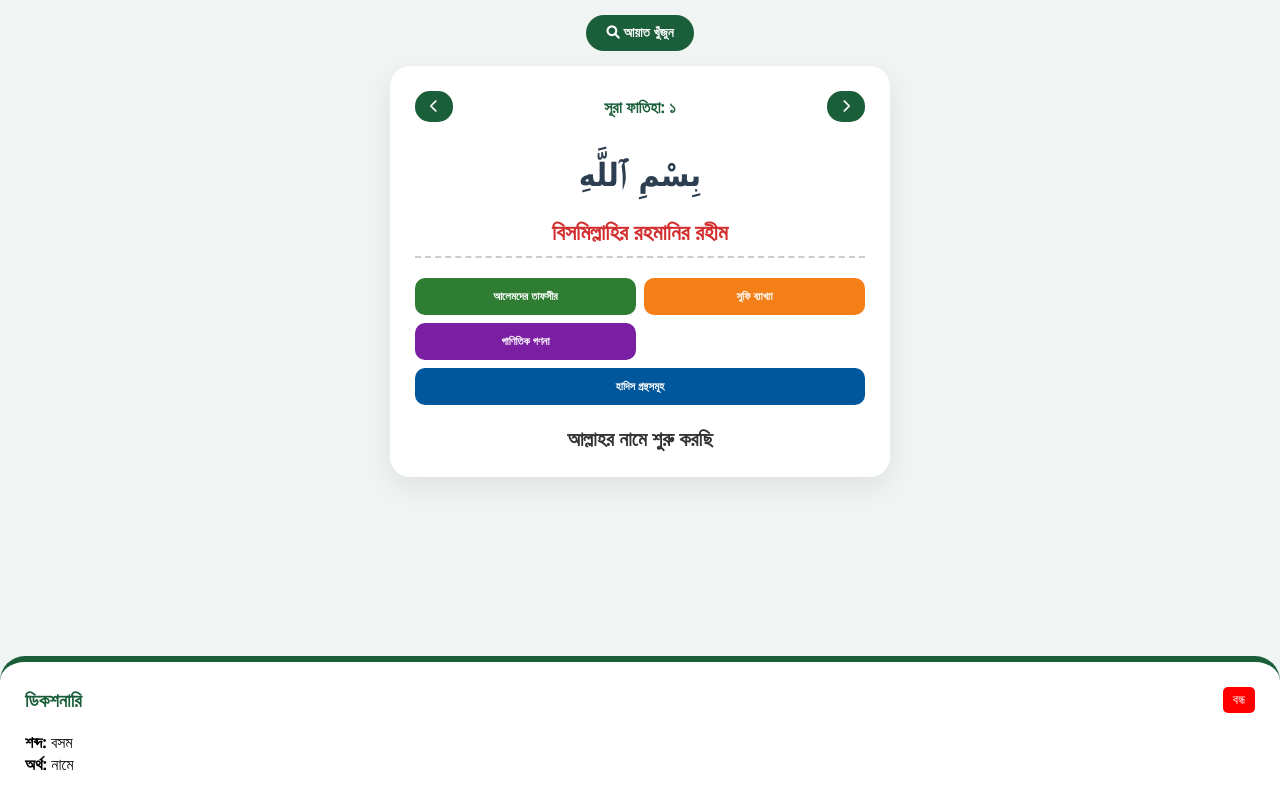
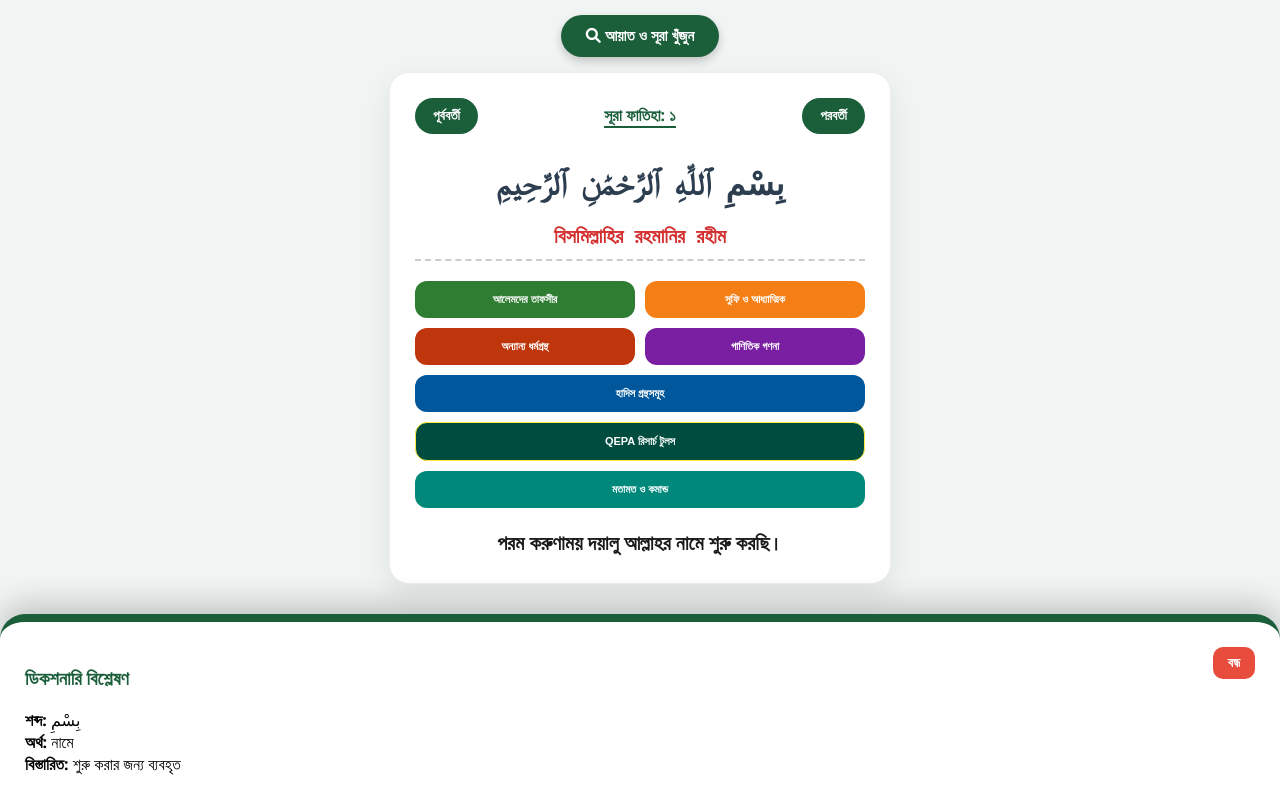
Before and after one commit to mosharrofkorem-boop/quran-project, a plain HTML site: page surah-fatiha.html in a window 1280 px wide. Both pictures are taken after a click on the element "بِسْمِ". Drawn offline with Linux system fonts and the light colour scheme.

Commit message:
Update surah-fatiha.html

```diff
--- a/surah-fatiha.html
+++ b/surah-fatiha.html
@@ -6,139 +6,159 @@
     <title>আল-কোরআন স্মার্ট রিসার্চ আর্কাইভ</title>
     <link rel="stylesheet" href="https://cdnjs.cloudflare.com/ajax/libs/font-awesome/6.0.0/css/all.min.css">
     <style>
-        :root { --primary: #1a5e3a; --bg: #f0f4f2; }
-        body { font-family: 'Segoe UI', Tahoma, Geneva, Verdana, sans-serif; margin: 0; background: var(--bg); padding-bottom: 90px; }
+        :root { --primary: #1a5e3a; --hadith: #01579b; --bg: #f0f4f2; }
+        body { font-family: 'Segoe UI', Arial, sans-serif; margin: 0; background: var(--bg); padding-bottom: 90px; }
 
-        /* সার্চ প্যানেল ডিজাইন */
-        .search-trigger { text-align: center; margin: 15px; }
-        .search-btn { background: var(--primary); color: white; border: none; padding: 10px 20px; border-radius: 25px; cursor: pointer; font-weight: bold; }
+        /* সার্চ প্যানেল */
+        .search-container { text-align: center; margin: 15px; }
+        .search-toggle-btn { background: var(--primary); color: white; border: none; padding: 12px 25px; border-radius: 30px; cursor: pointer; font-weight: bold; font-size: 15px; box-shadow: 0 4px 10px rgba(0,0,0,0.2); }
 
-        #search-panel { display: none; background: white; padding: 20px; margin: 0 15px 15px; border-radius: 15px; box-shadow: 0 5px 15px rgba(0,0,0,0.1); }
-        .search-input { width: 90%; padding: 10px; margin: 5px 0; border: 1px solid #ddd; border-radius: 8px; text-align: center; }
+        #search-panel { display: none; background: white; padding: 20px; margin: 0 15px 15px; border-radius: 15px; box-shadow: 0 10px 25px rgba(0,0,0,0.1); border: 1px solid #ddd; }
+        .search-input { width: 90%; padding: 12px; margin: 8px 0; border: 1px solid #ccc; border-radius: 10px; text-align: center; font-size: 14px; }
 
-        /* আয়াত কার্ড */
-        .card { background: white; border-radius: 20px; padding: 25px; margin: 10px auto; max-width: 450px; box-shadow: 0 10px 30px rgba(0,0,0,0.08); }
+        /* মেইন কার্ড */
+        .card { background: white; border-radius: 20px; padding: 25px; margin: 10px auto; max-width: 450px; box-shadow: 0 10px 30px rgba(0,0,0,0.08); border: 1px solid #eee; }
 
         .nav-controls { display: flex; justify-content: space-between; align-items: center; margin-bottom: 20px; }
-        .nav-btn { background: var(--primary); color: white; border: none; padding: 8px 15px; border-radius: 15px; cursor: pointer; }
+        .nav-btn { background: var(--primary); color: white; border: none; padding: 10px 18px; border-radius: 20px; cursor: pointer; font-weight: bold; }
+        .verse-title { font-weight: bold; color: var(--primary); font-size: 16px; border-bottom: 2px solid var(--primary); }
 
-        .arabic-text { font-size: 32px; text-align: center; direction: rtl; line-height: 2; color: #2c3e50; font-weight: bold; }
-        .proun-text { font-size: 22px; color: #d32f2f; font-weight: bold; text-align: center; margin: 10px 0; border-bottom: 2px dashed #ccc; padding-bottom: 10px; }
+        /* টেক্সট ও টাচ */
+        .arabic-text { font-size: 32px; text-align: center; direction: rtl; line-height: 1.8; color: #2c3e50; font-weight: bold; }
+        .proun-text { font-size: 20px; color: #d32f2f; font-weight: bold; text-align: center; margin: 10px 0 20px; border-bottom: 2px dashed #ccc; padding-bottom: 10px; }
+        .touch { cursor: pointer; padding: 0 3px; transition: 0.2s; }
+        .touch:hover { background: #e8f5e9; border-radius: 5px; color: var(--primary); }
 
-        .touch { cursor: pointer; padding: 0 2px; }
-        .touch:hover { background: #e8f5e9; border-radius: 4px; }
+        /* বাটন গ্রিড (আপনার সব বাটন) */
+        .btn-grid { display: grid; grid-template-columns: 1fr 1fr; gap: 10px; margin: 20px 0; }
+        .btn { padding: 12px; border: none; border-radius: 12px; font-weight: bold; cursor: pointer; font-size: 11px; color: white; }
+        .btn-alem { background: #2e7d32; } .btn-sufi { background: #f57f17; }
+        .btn-faith { background: #bf360c; } .btn-math { background: #7b1fa2; }
+        .btn-hadith { background: var(--hadith); grid-column: span 2; }
+        .btn-qepa { background: #004d40; grid-column: span 2; border: 1px solid #ffeb3b; }
+        .btn-opinion { background: #00897b; grid-column: span 2; }
 
-        /* বাটন গ্রিড */
-        .btn-grid { display: grid; grid-template-columns: 1fr 1fr; gap: 8px; margin: 20px 0; }
-        .btn { padding: 12px; border: none; border-radius: 10px; font-weight: bold; cursor: pointer; font-size: 11px; color: white; }
-        .btn-alem { background: #2e7d32; } .btn-sufi { background: #f57f17; }
-        .btn-math { background: #7b1fa2; } .btn-hadith { background: #01579b; grid-column: span 2; }
+        .translation-box { font-size: 20px; font-weight: bold; text-align: center; color: #1a1a1a; line-height: 1.5; }
 
-        .translation-box { font-size: 20px; font-weight: bold; text-align: center; color: #333; }
+        /* পপ-আপ ডিকশনারি */
+        #info-box { position: fixed; bottom: 0; left: 0; right: 0; background: white; border-top: 8px solid var(--primary); padding: 25px; display: none; z-index: 5000; border-radius: 25px 25px 0 0; box-shadow: 0 -10px 30px rgba(0,0,0,0.2); }
+        .close-btn { float: right; background: #e74c3c; color: white; border: none; padding: 8px 15px; border-radius: 10px; cursor: pointer; font-weight: bold; }
 
-        /* পপ-আপ */
-        #info-box { position: fixed; bottom: 0; left: 0; right: 0; background: white; border-top: 6px solid var(--primary); padding: 25px; display: none; z-index: 5000; border-radius: 25px 25px 0 0; }
-        .close-btn { float: right; background: red; color: white; border: none; padding: 5px 10px; border-radius: 5px; cursor: pointer; }
+        .bottom-nav { position: fixed; bottom: 0; left: 0; right: 0; background: white; height: 75px; display: flex; justify-content: space-around; align-items: center; border-top: 1px solid #ddd; }
+        .nav-item { text-align: center; color: #757575; font-size: 12px; cursor: pointer; }
     </style>
 </head>
 <body>
 
-<div class="search-trigger">
-    <button class="search-btn" onclick="toggleSearch()"><i class="fas fa-search"></i> আয়াত খুঁজুন</button>
+<div class="search-container">
+    <button class="search-toggle-btn" onclick="toggleSearch()"><i class="fas fa-search"></i> আয়াত ও সূরা খুঁজুন</button>
 </div>
 
 <div id="search-panel">
-    <input type="text" class="search-input" id="surahNameSearch" placeholder="সূরার নাম লিখুন (উদা: ফাতিহা)">
-    <input type="text" class="search-input" id="verseSearch" placeholder="আয়াত নম্বর দিন (উদা: 1:5)">
-    <button class="search-btn" style="width: 100%; margin-top: 10px;" onclick="performSearch()">খুঁজুন</button>
+    <input type="text" class="search-input" id="surahSearch" placeholder="সূরার নাম (যেমন: ফাতিহা)">
+    <input type="text" class="search-input" id="verseSearch" placeholder="আয়াত (যেমন: 1:1)">
+    <button class="search-toggle-btn" style="width:100%; margin-top:10px;" onclick="runSearch()">সার্চ করুন</button>
 </div>
 
 <div class="card">
     <div class="nav-controls">
-        <button class="nav-btn" onclick="prevAyat()"><i class="fas fa-chevron-left"></i></button>
-        <div class="verse-title" id="verse-title" style="font-weight: bold; color: var(--primary);"></div>
-        <button class="nav-btn" onclick="nextAyat()"><i class="fas fa-chevron-right"></i></button>
+        <button class="nav-btn" onclick="prevAyat()">পূর্ববর্তী</button>
+        <div class="verse-title" id="verse-title"></div>
+        <button class="nav-btn" onclick="nextAyat()">পরবর্তী</button>
     </div>
 
+    <div id="ayat-content">
         <div class="arabic-text" id="arabic-display"></div>
         <div class="proun-text" id="proun-display"></div>
 
         <div class="btn-grid">
-        <button class="btn btn-alem" onclick="showPopup('তাফসীর', 'বিস্তারিত তাফসীর লোড হচ্ছে...')">আলেমদের তাফসীর</button>
-        <button class="btn btn-sufi" onclick="showPopup('সুফি', 'আধ্যাত্মিক মর্মার্থ...')">সুফি ব্যাখ্যা</button>
+            <button class="btn btn-alem" onclick="showPopup('তাফসীর', 'আলেমদের ব্যাখ্যা...')">আলেমদের তাফসীর</button>
+            <button class="btn btn-sufi" onclick="showPopup('সুফি', 'আধ্যাত্মিক মর্মার্থ...')">সুফি ও আধ্যাত্মিক</button>
+            <button class="btn btn-faith" onclick="showPopup('তুলনা', 'অন্যান্য ধর্মগ্রন্থ...')">অন্যান্য ধর্মগ্রন্থ</button>
             <button class="btn btn-math" onclick="showMath()">গাণিতিক গণনা</button>
             <button class="btn btn-hadith" onclick="showPopup('হাদিস', 'সহীহ হাদিসসমূহ...')">হাদিস গ্রন্থসমূহ</button>
+            <button class="btn btn-qepa" onclick="showPopup('QEPA', 'রিসার্চ টুলস...')">QEPA রিসার্চ টুলস</button>
+            <button class="btn btn-opinion" onclick="showOpinion()">মতামত ও কমান্ড</button>
         </div>
 
         <div class="translation-box" id="trans-display"></div>
     </div>
+</div>
+
+<div class="bottom-nav">
+    <div class="nav-item" onclick="location.reload()"><i class="fas fa-home"></i><br>হোম</div>
+    <div class="nav-item"><i class="fas fa-search"></i><br>সার্চ</div>
+    <div class="nav-item"><i class="fas fa-history"></i><br>হিস্ট্রি</div>
+</div>
 
 <div id="info-box">
     <button class="close-btn" onclick="closeBox()">বন্ধ</button>
-    <h3 id="box-title" style="margin-top: 0; color: var(--primary);"></h3>
+    <h3 id="box-title" style="color: var(--primary);"></h3>
     <div id="box-content"></div>
 </div>
 
 <script>
-    // ডেটাবেজ: এখানে একটি একটি করে আয়াত যোগ করবেন
     const ayatData = {
-        "1:1": { title: "সূরা ফাতিহা: ১", arabic: `<span class="touch" onclick="showDict('বসম', 'নামে')">بِسْمِ</span> <span class="touch" onclick="showDict('আল্লাহ', 'আল্লাহর')">ٱللَّهِ</span>`, proun: "বিসমিল্লাহির রহমানির রহীম", trans: "আল্লাহর নামে শুরু করছি", words: 4 },
-        "1:2": { title: "সূরা ফাতিহা: ২", arabic: `<span class="touch" onclick="showDict('হামদ', 'প্রশংসা')">ٱلْحَمْدُ</span> <span class="touch" onclick="showDict('লিল্লাহ', 'আল্লাহর জন্য')">لِلَّهِ</span>`, proun: "আলহামদুলিল্লাহি রব্বিল আলামীন", trans: "সকল প্রশংসা আল্লাহর জন্য", words: 4 }
+        "1:1": {
+            title: "সূরা ফাতিহা: ১",
+            arabic: `<span class="touch" onclick="showDict('بِسْمِ', 'নামে', 'শুরু করার জন্য ব্যবহৃত')">بِسْمِ</span> <span class="touch" onclick="showDict('ٱللَّهِ', 'আল্লাহর', 'সৃষ্টিকর্তার নাম')">ٱللَّهِ</span> <span class="touch" onclick="showDict('ٱلرَّحْمَٰنِ', 'করুণাময়', 'সবার জন্য দয়া')">ٱلرَّحْمَٰنِ</span> <span class="touch" onclick="showDict('ٱلرَّحِيمِ', 'দয়ালু', 'বিশেষ দয়া')">ٱلرَّحِيمِ</span>`,
+            proun: `<span class="touch" onclick="showDict('বিসমিল্লাহ', 'আল্লাহর নামে')">বিসমিল্লাহির</span> <span class="touch" onclick="showDict('রহমান', 'করুণাময়')">রহমানির</span> <span class="touch" onclick="showDict('রহীম', 'দয়ালু')">রহীম</span>`,
+            trans: "পরম করুণাময় দয়ালু আল্লাহর নামে শুরু করছি।",
+            words: 4
+        },
+        "1:2": {
+            title: "সূরা ফাতিহা: ২",
+            arabic: `<span class="touch" onclick="showDict('ٱلْحَمْدُ', 'প্রশংসা', 'যাবতীয় স্তুতি')">ٱلْحَمْدُ</span> <span class="touch" onclick="showDict('لِلَّهِ', 'আল্লাহর জন্য', 'মালিকানা')">لِلَّهِ</span> <span class="touch" onclick="showDict('رَبِّ', 'প্রতিপালক', 'লালনকারী')">رَبِّ</span> <span class="touch" onclick="showDict('ٱلْعَٰلَمِينَ', 'বিশ্বজগত', 'সব সৃষ্টি')">ٱلْعَٰلَمِينَ</span>`,
+            proun: `<span class="touch" onclick="showDict('আলহামদুলিল্লাহ', 'সকল প্রশংসা আল্লাহর')">আলহামদুলিল্লাহি</span> <span>রব্বিল</span> <span>আলামীন</span>`,
+            trans: "সকল প্রশংসা বিশ্বজগতের প্রতিপালক আল্লাহর জন্য।",
+            words: 4
+        }
     };
 
     let currentSurah = 1;
-    let currentAyatNum = 1;
+    let currentAyat = 1;
 
-    function updateAyat() {
-        const key = `${currentSurah}:${currentAyatNum}`;
+    function updatePage() {
+        const key = `${currentSurah}:${currentAyat}`;
         const data = ayatData[key];
         if(data) {
             document.getElementById('verse-title').innerText = data.title;
             document.getElementById('arabic-display').innerHTML = data.arabic;
-            document.getElementById('proun-display').innerText = data.proun;
+            document.getElementById('proun-display').innerHTML = data.proun;
             document.getElementById('trans-display').innerText = data.trans;
         }
     }
 
     function toggleSearch() {
-        const panel = document.getElementById('search-panel');
-        panel.style.display = panel.style.display === 'block' ? 'none' : 'block';
+        const p = document.getElementById('search-panel');
+        p.style.display = (p.style.display === 'block') ? 'none' : 'block';
     }
 
-    function performSearch() {
-        const verseInput = document.getElementById('verseSearch').value; // 1:2
-        if(ayatData[verseInput]) {
-            const parts = verseInput.split(':');
-            currentSurah = parseInt(parts[0]);
-            currentAyatNum = parseInt(parts[1]);
-            updateAyat();
+    function runSearch() {
+        const val = document.getElementById('verseSearch').value;
+        if(ayatData[val]) {
+            const parts = val.split(':');
+            currentSurah = parts[0];
+            currentAyat = parts[1];
+            updatePage();
             toggleSearch();
-        } else {
-            alert("আয়াতটি পাওয়া যায়নি। (উদা: 1:1 বা 1:2 লিখে ট্রাই করুন)");
-        }
+        } else { alert("দুঃখিত, এই আয়াতটি এখনো ডেটাবেজে যোগ করা হয়নি। উদা: 1:1"); }
     }
 
-    function nextAyat() { currentAyatNum++; updateAyat(); }
-    function prevAyat() { if(currentAyatNum > 1) { currentAyatNum--; updateAyat(); } }
+    function nextAyat() { if(ayatData[`${currentSurah}:${parseInt(currentAyat)+1}`]) { currentAyat++; updatePage(); } }
+    function prevAyat() { if(currentAyat > 1) { currentAyat--; updatePage(); } }
 
-    function showDict(word, mean) {
-        showPopup("ডিকশনারি", `<b>শব্দ:</b> ${word}<br><b>অর্থ:</b> ${mean}`);
+    function showDict(word, mean, detail) {
+        showPopup("ডিকশনারি বিশ্লেষণ", `<b>শব্দ:</b> ${word}<br><b>অর্থ:</b> ${mean}<br><b>বিস্তারিত:</b> ${detail || 'লোড হচ্ছে...'}`);
     }
 
-    function showMath() {
-        const key = `${currentSurah}:${currentAyatNum}`;
-        showPopup("গণনা", "শব্দ সংখ্যা: " + ayatData[key].words);
-    }
+    function showMath() { showPopup("গাণিতিক গণনা", "এই আয়াতে শব্দ সংখ্যা: " + ayatData[`${currentSurah}:${currentAyat}`].words); }
+    function showOpinion() { showPopup("মতামত", `<textarea style="width:100%" rows="4"></textarea><br><button class="nav-btn">পাঠান</button>`); }
 
-    function showPopup(t, c) {
-        document.getElementById('info-box').style.display = 'block';
-        document.getElementById('box-title').innerText = t;
-        document.getElementById('box-content').innerHTML = c;
-    }
+    function showPopup(t, c) { document.getElementById('info-box').style.display = 'block'; document.getElementById('box-title').innerText = t; document.getElementById('box-content').innerHTML = c; }
     function closeBox() { document.getElementById('info-box').style.display = 'none'; }
 
-    updateAyat();
+    updatePage();
 </script>
-
 </body>
     </html>
```
Lines whose indentation alone changed are shown as unchanged.
